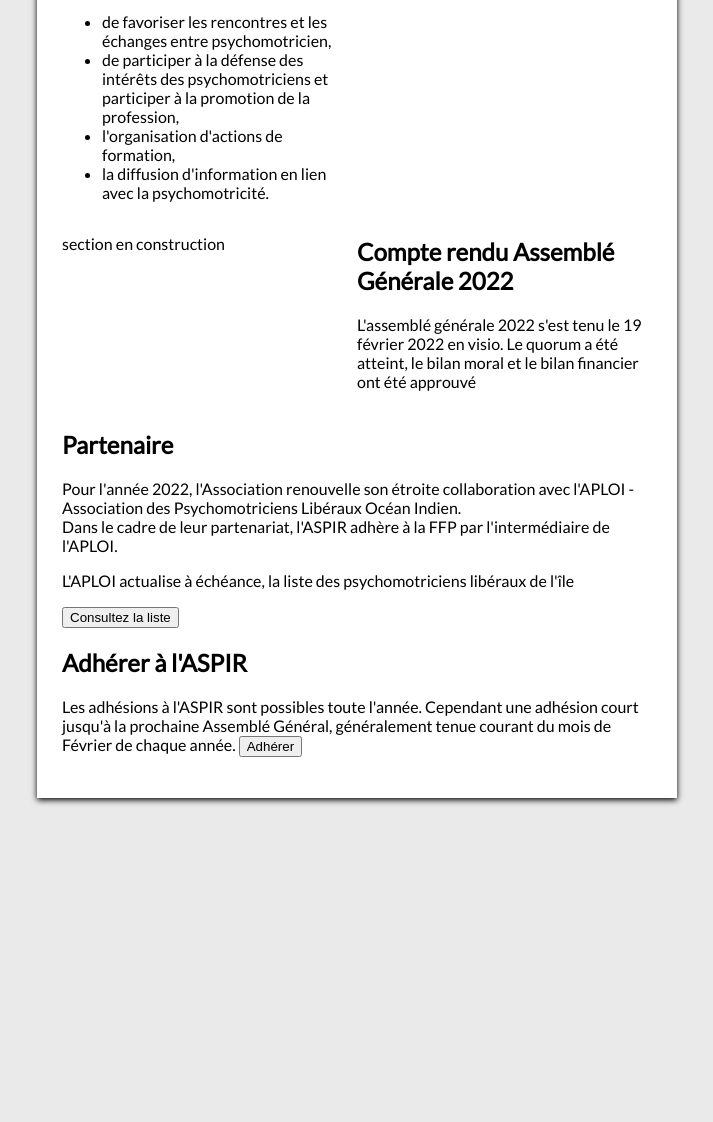
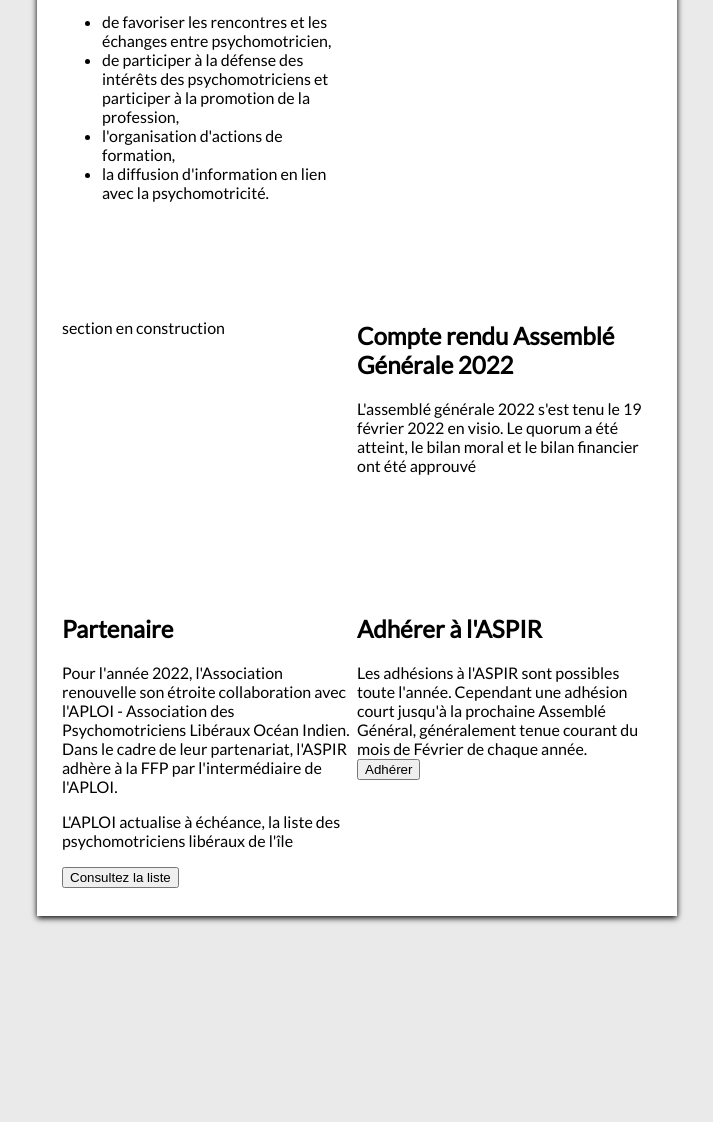
Before and after one commit to Nakeur/Aspir, a PHP site: page /aspir.html in a window 1280 px wide. Shown: the part 549-1671 px from the top of the page, without its empty margins (283-996 px from the left). Before the commit the page ends 1354 px from the top, so only its background shows below. Run offline with PHP 8.4, Linux system fonts and the light colour scheme.

Commit message:
Add files via upload

```diff
--- a/style.css
+++ b/style.css
@@ -56,10 +56,12 @@ a:hover {
 
 .association_section_txt{
     width: 50%;
+    margin-bottom: 100px;
 }
 
 .infos_news {
     display: inline-block;
+    margin-bottom: 100px;
 }
 
 .infos_news_txt {
@@ -71,3 +73,17 @@ a:hover {
     width: 50%;
     float: left;
 }
+
+.third_section {
+    display: inline-block;
+}
+
+.partenaire_section {
+    width: 50%;
+    float: left;
+}
+
+.adhesion{
+    width: 50%;
+    float: right;
+}
```
